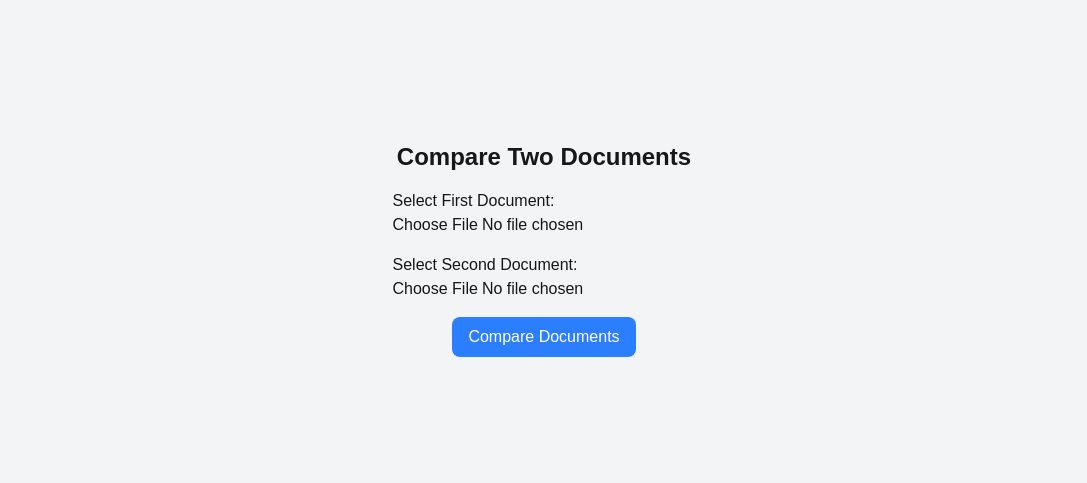
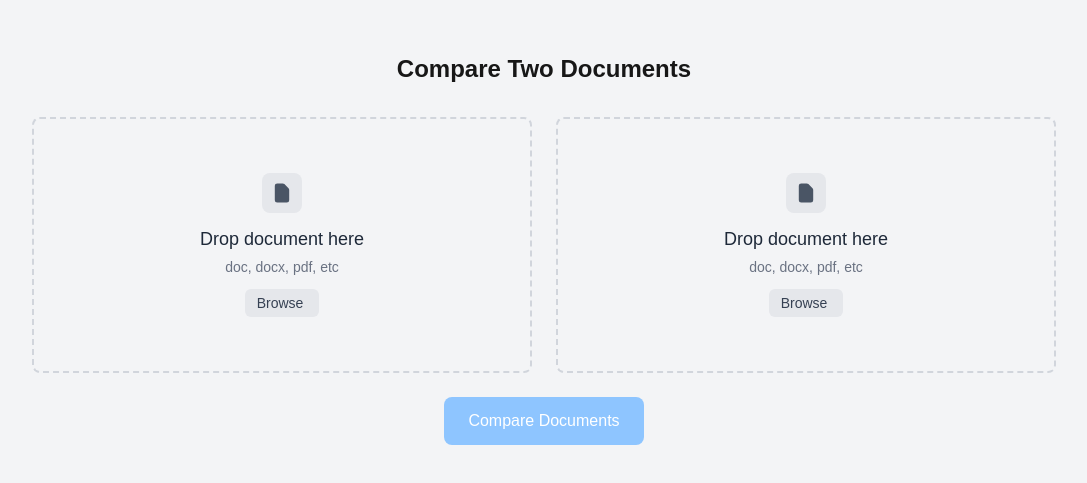
Before and after one commit to Leo10401/diff-0-Matic, a Next.js app in the folder frontend/: page /docs in a window 1280 px wide. Shown: the part 151-634 px from the top of the page, without its empty margins (96-1183 px from the left). Built offline with nearby package versions, Linux system fonts and the light colour scheme.

Commit message:
"COMPLETE"

```diff
--- a/frontend/src/app/Folders/page.jsx
+++ b/frontend/src/app/Folders/page.jsx
@@ -39,7 +39,7 @@ const FolderComparison = () => {
     formData.append("folders", folder2);
 
     try {
-      const res = await axios.post("http://localhost:5000/api/folder/compare/folders", formData, {
+      const res = await axios.post(`${process.env.NEXT_PUBLIC_API_URL}/api/folder/compare/folders`, formData, {
         headers: {
           "Content-Type": "multipart/form-data",
         },
@@ -63,7 +63,7 @@ const FolderComparison = () => {
     formData.append("zips", zip2);
 
     try {
-      const res = await axios.post("http://localhost:5000/api/folder/compare/zip", formData, {
+      const res = await axios.post(`${process.env.NEXT_PUBLIC_API_URL}/api/folder/compare/zip`, formData, {
         headers: {
           "Content-Type": "multipart/form-data",
         },
@@ -96,42 +96,6 @@ const FolderComparison = () => {
         <h1 className="text-2xl font-bold mb-4">File Comparison Tool</h1>
 
         <div className="grid grid-cols-1 md:grid-cols-2 gap-4">
-          <div className="p-4 border rounded">
-            <h2 className="text-lg font-semibold mb-3">Folder Comparison</h2>
-            <form onSubmit={compareFolders}>
-              <div className="space-y-3 mb-4">
-                <div>
-                  <label className="block mb-1">First Folder:</label>
-                  <input
-                    type="file"
-                    onChange={handleFolder1Change}
-                    webkitdirectory="true"
-                    directory="true"
-                    className="w-full border p-2 rounded"
-                    required
-                  />
-                </div>
-                <div>
-                  <label className="block mb-1">Second Folder:</label>
-                  <input
-                    type="file"
-                    onChange={handleFolder2Change}
-                    webkitdirectory="true"
-                    directory="true"
-                    className="w-full border p-2 rounded"
-                    required
-                  />
-                </div>
-              </div>
-              <button
-                type="submit"
-                className="bg-blue-500 text-white px-4 py-2 rounded hover:bg-blue-600"
-                disabled={loading}
-              >
-                {loading ? 'Comparing...' : 'Compare Folders'}
-              </button>
-            </form>
-          </div>
 
           <div className="p-4 border rounded">
             <h2 className="text-lg font-semibold mb-3">ZIP File Comparison</h2>
--- a/frontend/src/app/Text/page.jsx
+++ b/frontend/src/app/Text/page.jsx
@@ -9,7 +9,7 @@ export default function TextComparison() {
 
   const compareTexts = async () => {
     try {
-      const response = await axios.post("http://localhost:5000/api/text/compare-text", { text1, text2 });
+      const response = await axios.post(`${process.env.NEXT_PUBLIC_API_URL}/api/text/compare-text`, { text1, text2 });
       setDiffs(response.data.differences);
     } catch (error) {
       console.error("Error comparing texts:", error);
--- a/frontend/src/app/docs/page.jsx
+++ b/frontend/src/app/docs/page.jsx
@@ -1,5 +1,5 @@
 'use client';
-import { useState } from "react";
+import { useState, useRef } from "react";
 import axios from "axios";
 import DiffMatchPatch from "diff-match-patch";
 
@@ -14,9 +14,41 @@ export default function Docs() {
   const [loading, setLoading] = useState(false);
   const [error, setError] = useState("");
 
+  // Refs for the file inputs
+  const fileInput1Ref = useRef(null);
+  const fileInput2Ref = useRef(null);
+
   const handleFileChange = (e, fileNumber) => {
-    if (fileNumber === 1) setFile1(e.target.files[0]);
-    else setFile2(e.target.files[0]);
+    const file = e.target.files[0];
+    if (file) {
+      if (fileNumber === 1) setFile1(file);
+      else setFile2(file);
+    }
+  };
+
+  // Handle drag events
+  const handleDragOver = (e) => {
+    e.preventDefault();
+    e.stopPropagation();
+    e.currentTarget.classList.add('border-blue-400', 'bg-blue-50');
+  };
+
+  const handleDragLeave = (e) => {
+    e.preventDefault();
+    e.stopPropagation();
+    e.currentTarget.classList.remove('border-blue-400', 'bg-blue-50');
+  };
+
+  const handleDrop = (e, fileNumber) => {
+    e.preventDefault();
+    e.stopPropagation();
+    e.currentTarget.classList.remove('border-blue-400', 'bg-blue-50');
+
+    if (e.dataTransfer.files && e.dataTransfer.files.length > 0) {
+      const file = e.dataTransfer.files[0];
+      if (fileNumber === 1) setFile1(file);
+      else setFile2(file);
+    }
   };
 
   const handleUpload = async () => {
@@ -32,7 +64,7 @@ export default function Docs() {
     formData.append("files", file2);
 
     try {
-      const res = await axios.post("http://localhost:5000/api/docs/compare", formData, {
+      const res = await axios.post(`${process.env.NEXT_PUBLIC_API_URL}/api/docs/compare`, formData, {
         headers: { "Content-Type": "multipart/form-data" },
       });
 
@@ -77,24 +109,84 @@ export default function Docs() {
 
   return (
     <div className="min-h-screen flex flex-col items-center justify-center bg-gray-100 p-6">
-      <h1 className="text-2xl font-bold mb-4">Compare Two Documents</h1>
+      <h1 className="text-2xl font-bold mb-8">Compare Two Documents</h1>
 
-      <div className="flex flex-col gap-4 mb-4">
-        <div>
-          <label className="block font-medium">Select First Document:</label>
-          <input type="file" accept=".docx,.pdf,.jpg,.jpeg,.png" onChange={(e) => handleFileChange(e, 1)} />
+      <div className="flex flex-col md:flex-row gap-6 mb-6 w-full max-w-5xl">
+        {/* First Document Upload Area */}
+        <div
+          className="w-full h-64 border-2 border-dashed border-gray-300 rounded-lg flex flex-col items-center justify-center p-6 transition-colors cursor-pointer hover:border-blue-400 hover:bg-blue-50"
+          onClick={() => fileInput1Ref.current.click()}
+          onDragOver={handleDragOver}
+          onDragLeave={handleDragLeave}
+          onDrop={(e) => handleDrop(e, 1)}
+        >
+          <div className="bg-gray-200 rounded-lg p-2 mb-3">
+            <svg className="w-6 h-6 text-gray-600" fill="currentColor" viewBox="0 0 20 20" xmlns="http://www.w3.org/2000/svg">
+              <path fillRule="evenodd" d="M4 4a2 2 0 012-2h4.586A2 2 0 0112 2.586L15.414 6A2 2 0 0116 7.414V16a2 2 0 01-2 2H6a2 2 0 01-2-2V4z" clipRule="evenodd" />
+            </svg>
+          </div>
+          <h3 className="text-lg font-medium text-gray-800 mb-1">Drop document here</h3>
+          <p className="text-sm text-gray-500 mb-3">doc, docx, pdf, etc</p>
+
+          <input
+            ref={fileInput1Ref}
+            type="file"
+            className="hidden"
+            accept=".docx,.pdf,.jpg,.jpeg,.png"
+            onChange={(e) => handleFileChange(e, 1)}
+          />
+
+          <button className="flex items-center px-3 py-1 bg-gray-200 text-gray-700 text-sm rounded-md hover:bg-gray-300 transition-colors">
+            <span className="mr-1">Browse</span>
+          </button>
+
+          {file1 && (
+            <div className="mt-3 text-sm text-green-600 font-medium">
+              {file1.name}
+            </div>
+          )}
         </div>
 
-        <div>
-          <label className="block font-medium">Select Second Document:</label>
-          <input type="file" accept=".docx,.pdf,.jpg,.jpeg,.png" onChange={(e) => handleFileChange(e, 2)} />
+        {/* Second Document Upload Area */}
+        <div
+          className="w-full h-64 border-2 border-dashed border-gray-300 rounded-lg flex flex-col items-center justify-center p-6 transition-colors cursor-pointer hover:border-blue-400 hover:bg-blue-50"
+          onClick={() => fileInput2Ref.current.click()}
+          onDragOver={handleDragOver}
+          onDragLeave={handleDragLeave}
+          onDrop={(e) => handleDrop(e, 2)}
+        >
+          <div className="bg-gray-200 rounded-lg p-2 mb-3">
+            <svg className="w-6 h-6 text-gray-600" fill="currentColor" viewBox="0 0 20 20" xmlns="http://www.w3.org/2000/svg">
+              <path fillRule="evenodd" d="M4 4a2 2 0 012-2h4.586A2 2 0 0112 2.586L15.414 6A2 2 0 0116 7.414V16a2 2 0 01-2 2H6a2 2 0 01-2-2V4z" clipRule="evenodd" />
+            </svg>
+          </div>
+          <h3 className="text-lg font-medium text-gray-800 mb-1">Drop document here</h3>
+          <p className="text-sm text-gray-500 mb-3">doc, docx, pdf, etc</p>
+
+          <input
+            ref={fileInput2Ref}
+            type="file"
+            className="hidden"
+            accept=".docx,.pdf,.jpg,.jpeg,.png"
+            onChange={(e) => handleFileChange(e, 2)}
+          />
+
+          <button className="flex items-center px-3 py-1 bg-gray-200 text-gray-700 text-sm rounded-md hover:bg-gray-300 transition-colors">
+            <span className="mr-1">Browse</span>
+          </button>
+
+          {file2 && (
+            <div className="mt-3 text-sm text-green-600 font-medium">
+              {file2.name}
+            </div>
+          )}
         </div>
       </div>
 
       <button
         onClick={handleUpload}
-        className="bg-blue-500 text-white px-4 py-2 rounded-lg hover:bg-blue-600"
-        disabled={loading}
+        className="bg-blue-500 text-white px-6 py-3 rounded-lg hover:bg-blue-600 transition-colors disabled:bg-blue-300"
+        disabled={loading || !file1 || !file2}
       >
         {loading ? "Comparing..." : "Compare Documents"}
       </button>
@@ -102,7 +194,7 @@ export default function Docs() {
       {error && <p className="text-red-500 mt-2">{error}</p>}
 
       {diffStats && (
-        <div className="mt-4 bg-white p-4 rounded-lg shadow w-full max-w-4xl">
+        <div className="mt-8 bg-white p-4 rounded-lg shadow w-full max-w-5xl">
           <h2 className="font-bold mb-2">Difference Statistics</h2>
           <div className="grid grid-cols-2 md:grid-cols-3 gap-4">
             <div>
@@ -122,7 +214,7 @@ export default function Docs() {
       )}
 
       {ocrAnalysis && (
-        <div className="mt-4 bg-white p-4 rounded-lg shadow w-full max-w-4xl">
+        <div className="mt-4 bg-white p-4 rounded-lg shadow w-full max-w-5xl">
           <h2 className="font-bold mb-2">OCR Analysis</h2>
 
           <div className="mb-4">
@@ -204,7 +296,7 @@ export default function Docs() {
       )}
 
       {text1 && text2 && (
-        <div className="mt-6 grid grid-cols-1 md:grid-cols-2 gap-4 w-full max-w-4xl">
+        <div className="mt-6 grid grid-cols-1 md:grid-cols-2 gap-4 w-full max-w-5xl">
           <div className="bg-white p-4 rounded-lg shadow">
             <h2 className="font-bold mb-2">Original Text</h2>
             <p className="whitespace-pre-wrap text-sm">{text1}</p>
--- a/frontend/src/app/images/page.jsx
+++ b/frontend/src/app/images/page.jsx
@@ -91,7 +91,7 @@ export default function ImageCompare() {
         formData.append("images", images.image2);
 
         try {
-            const response = await fetch("http://localhost:5000/api/images", {
+            const response = await fetch(`${process.env.NEXT_PUBLIC_API_URL}/api/images`, {
                 method: "POST",
                 body: formData,
             });
--- a/frontend/src/app/video/page.jsx
+++ b/frontend/src/app/video/page.jsx
@@ -6,7 +6,7 @@ import { Card, CardContent } from "@/components/ui/card"
 import { Upload } from "lucide-react"
 import axios from "axios"
 
-const API_URL = "http://localhost:5000/api/videos"
+const API_URL = `${process.env.NEXT_PUBLIC_API_URL}/api/videos`
 
 export default function VideoCompare() {
   const [leftVideo, setLeftVideo] = useState(null)
@@ -139,11 +139,11 @@ export default function VideoCompare() {
                 <div className="flex flex-col md:flex-row gap-4">
                   <div className="flex-1 flex flex-col items-center">
                     <p className="mb-2">Video 1</p>
-                    <img src={`http://localhost:5000${item.frame1}`} className="object-contain w-full h-64" />
+                    <img src={`${process.env.NEXT_PUBLIC_API_URL}${item.frame1}`} className="object-contain w-full h-64" />
                   </div>
                   <div className="flex-1 flex flex-col items-center">
                     <p className="mb-2">Video 2</p>
-                    <img src={`http://localhost:5000${item.frame2}`} className="object-contain w-full h-64" />
+                    <img src={`${process.env.NEXT_PUBLIC_API_URL}${item.frame2}`} className="object-contain w-full h-64" />
                   </div>
                 </div>
               </div>
--- a/frontend/src/components/media-compare.jsx
+++ b/frontend/src/components/media-compare.jsx
@@ -13,7 +13,7 @@ import ImageCompare from "@/app/images/page"
 import FolderComparison from "@/app/Folders/page"
 import Docs from "@/app/docs/page"
 
-const API_URL = "http://localhost:5000/api/videos"
+const API_URL = `${process.env.NEXT_PUBLIC_API_URL}/api/videos`
 
 export default function MediaCompare({ type }) {
   const [leftMedia, setLeftMedia] = useState(null)
--- a/package.json
+++ /dev/null
@@ -1,5 +0,0 @@
-{
-  "dependencies": {
-    "pdf-parse": "^1.1.1"
-  }
-}
```
Also changed, not shown: 1 other file (tests, documents, lock files or other folders).
